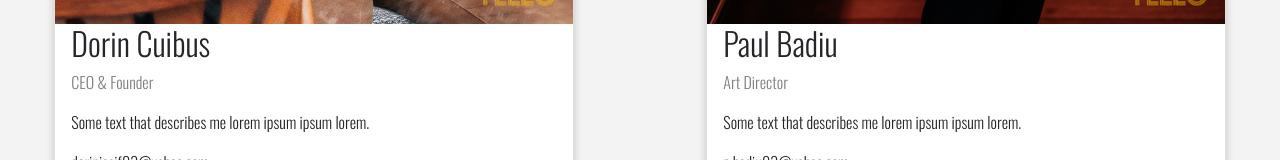
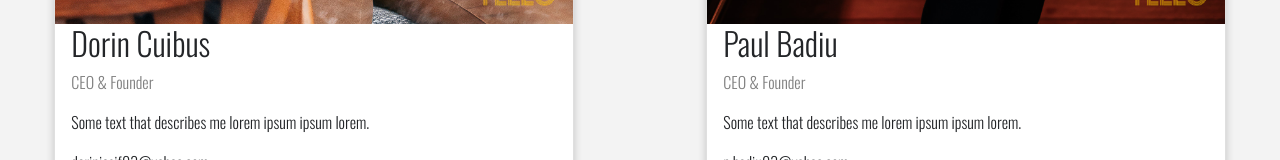
Before and after one commit to Dorin07/ecommerce-website, a React (Create React App) app: page /contact in a window 1280 px wide. Shown: the part 915-1075 px from the top of the page. Built offline with nearby package versions, Linux system fonts and the light colour scheme.

Commit message:
Modify contact page

```diff
--- a/src/components/Contact.js
+++ b/src/components/Contact.js
@@ -29,7 +29,7 @@ export default class Contact extends Component {
                                 <img src={ "../img-contact/picture-2.jpg" } alt="Paul" style={{}} />
                                 <div className="container">
                                     <h2 className="name">Paul Badiu</h2>
-                                    <p className="title">Art Director</p>
+                                    <p className="title">CEO &amp; Founder</p>
                                     <p>Some text that describes me lorem ipsum ipsum lorem.</p>
                                     <p>p.badiu03@yahoo.com</p>
                                 </div>
```
